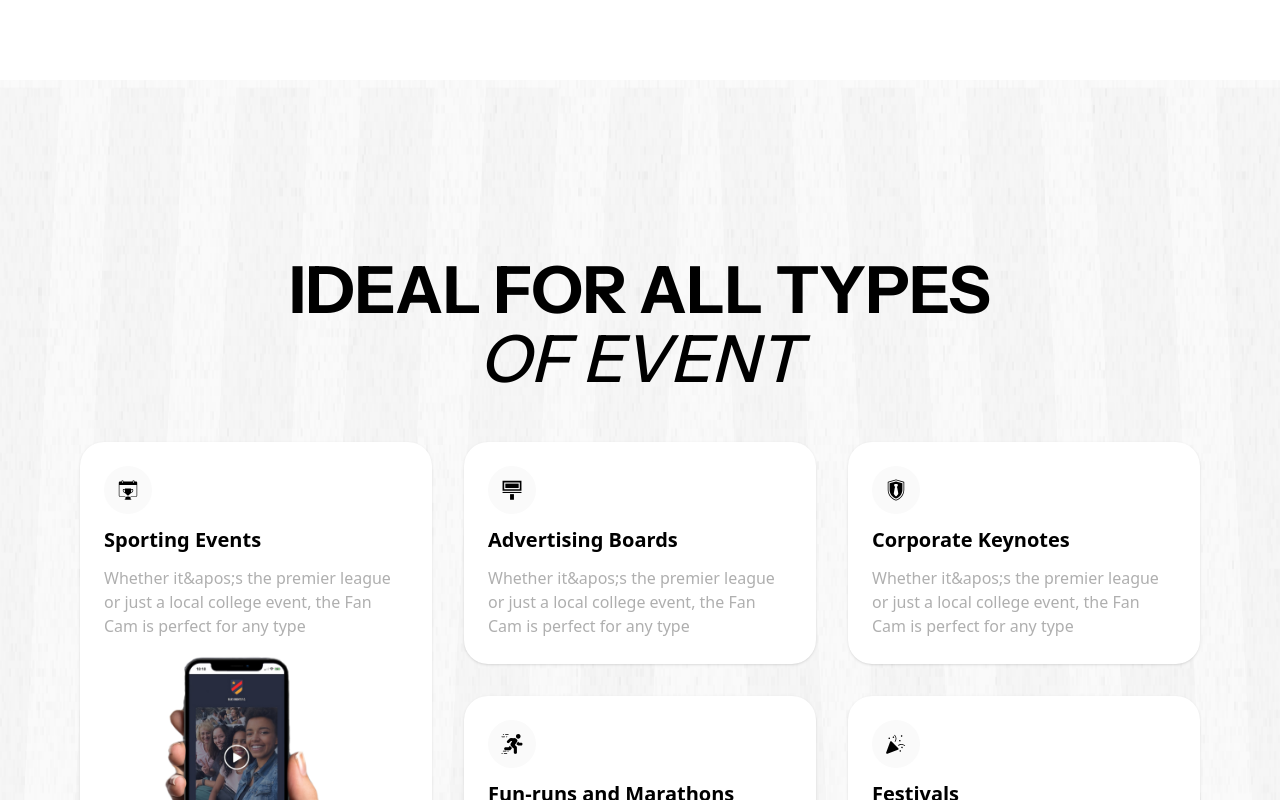
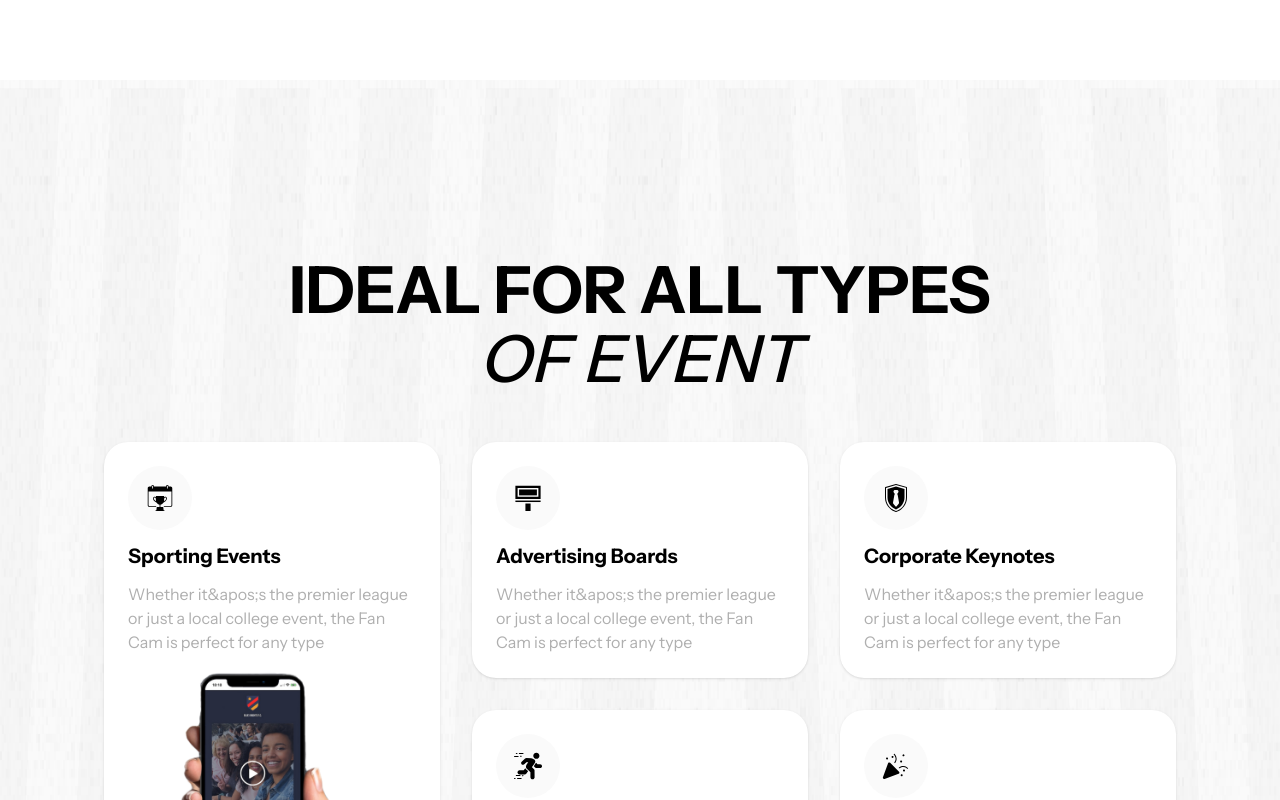
Before and after one commit to aqilusman45/Backstage, a Next.js app: page / in a window 1280 px wide. Shown: the top 800 px of the page. Built offline with nearby package versions, Linux system fonts and the light colour scheme.

Commit message:
feat: resolved ui issue

```diff
--- a/src/components/tooltip/index.jsx
+++ b/src/components/tooltip/index.jsx
@@ -5,7 +5,7 @@ export default function Tooltip({ otherClasses }) {
 
   return (
     <div className={tooltipClasses} data-testid="tooltip">
-      <span className="tooltiptext rounded-xl">
+      <span className="tooltiptext rounded-xl text-sm  font-instrument-sans">
         Additional uploads available, priced at €100 per x1000 additional
         uploads
       </span>
--- a/src/sections/all-boxes-ticked/index.jsx
+++ b/src/sections/all-boxes-ticked/index.jsx
@@ -18,12 +18,12 @@ export default function AllBoxesTicked({ otherClasses }) {
         <p className="text-lg text-gray-900 font-normal font-instrument-sans text-center flex-grow mt-5 mb-12 max-w-2xl mx-auto">
           {allBoxText}
         </p>
-        <div className="mt-10 grid sm:grid-cols-2 lg:grid-cols-4">
+        <div className="mt-10 grid sm:grid-cols-2 lg:grid-cols-4 border-b border-black/20 border-dashed">
           {allBoxFeatures.map(({ borderRight, description, title }, index) => (
             <div
               key={index}
               className={classnames(
-                "bg-white border border-black/20 border-dashed text-left border-l-0 border-r-0 py-16 px-6",
+                "bg-white border border-black/20 border-dashed text-left border-l-0 border-r-0 py-16 px-6 border-b-0",
                 index % 2 !== 1 ? "sm:border-r" : "sm:border-l-0",
                 "lg:border-r",
                 borderRight && "lg:border-r-0",
--- a/src/sections/faq-section/index.jsx
+++ b/src/sections/faq-section/index.jsx
@@ -29,8 +29,8 @@ export default function FaqSection({ otherClasses }) {
             <div className="relative px-8 py-20 flex items-center justify-center flex-col gap-3">
               <Image
                 src="/svg/logo.svg"
-                width={128}
-                height={128}
+                width={104}
+                height={104}
                 alt="ask question logo"
                 className=""
               />
--- a/src/sections/top-features/index.jsx
+++ b/src/sections/top-features/index.jsx
@@ -84,7 +84,7 @@ export default function TopFeatures({ otherClasses }) {
           </table>
         </div>
       </div>
-      <div className="hidden 2xl:block absolute top-1/3 right-1/5 z-50 transform rotate-[8deg]">
+      <div className="hidden 2xl:block absolute top-39 bg-red-400 right-22 z-50 transform rotate-[8deg]">
         <Tooltip />
       </div>
     </section>
--- a/src/sections/type-of-event/index.jsx
+++ b/src/sections/type-of-event/index.jsx
@@ -6,7 +6,7 @@ import Image from "next/image";
 export default function TypeOfEvent({ otherClasses }) {
   const typeOfEventClasses = classnames(
     otherClasses,
-    "px-6 my-14 lg:my-20 relative",
+    "my-14 lg:my-20 relative",
   );
   const { events } = homePageMocks;
   return (
@@ -24,12 +24,12 @@ export default function TypeOfEvent({ otherClasses }) {
           subTitle="of Event"
           otherClasses="max-w-736 mx-auto text-center"
         />
-        <div className="grid gap-8 grid-cols-12 mt-12">
+        <div className="grid gap-y-8 sm:gap-8 sm:grid-cols-12 mt-12 px-6 ">
           {events.map((event, index) => (
             <div
               key={index}
               className={classnames(
-                "bg-white shadow-sm rounded-3xl p-6 flex flex-col gap-3 items-start",
+                "bg-white shadow-sm rounded-3xl p-6 flex flex-col gap-3 items-start w-full",
                 {
                   "col-span-12": event.cols.default === 12,
                   "sm:col-span-6": event.cols.sm === 6,
@@ -43,19 +43,19 @@ export default function TypeOfEvent({ otherClasses }) {
                 },
               )}
             >
-              <div className="p-3 flex items-center justify-center rounded-full bg-gray-300">
+              <div className="p-4 flex items-center justify-center rounded-full bg-gray-300">
                 <Image
                   src={event.icon}
                   alt={event.title}
-                  width={24}
-                  height={24}
-                  className="w-6 h-6"
+                  width={32}
+                  height={32}
+                  className="w-8 h-8"
                 />
               </div>
-              <h3 className="text-xl font-semibold text-black">
+              <h3 className="text-xl font-semibold text-black font-instrument-sans">
                 {event.title}
               </h3>
-              <p className="text-base text-normal text-gray-900">
+              <p className="text-base text-normal text-gray-900 font-instrument-sans">
                 {event.text}
               </p>
               {event?.image && (
--- a/src/styles/globals.scss
+++ b/src/styles/globals.scss
@@ -41,6 +41,8 @@
   --spacing-800: 50rem;
   --spacing-120: 7.5rem;
   --spacing-736: 46rem;
+  --spacing-39: 39%;
+  --spacing-22: 22%;
 }
 
 @keyframes fadeIn {
```
